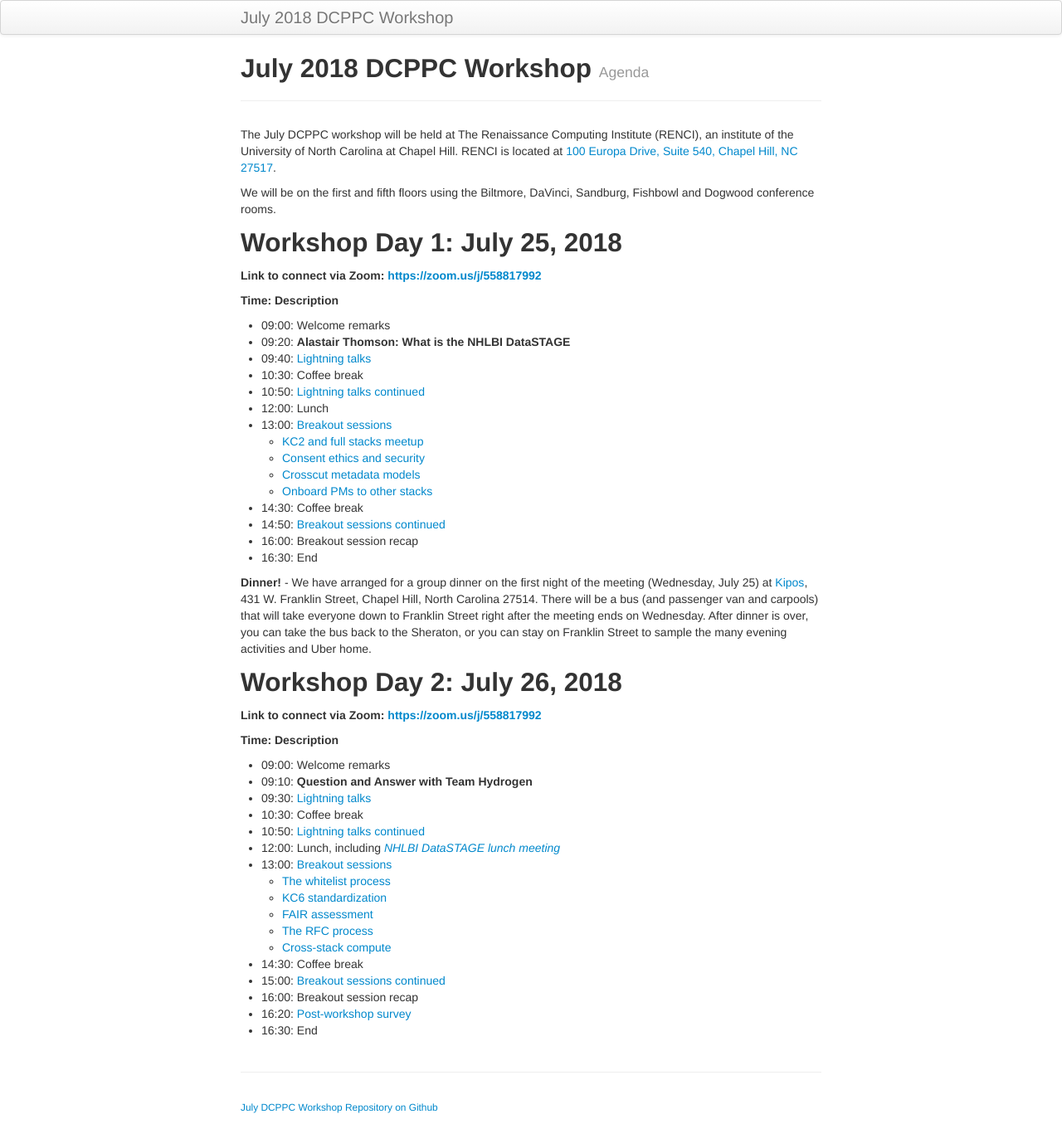
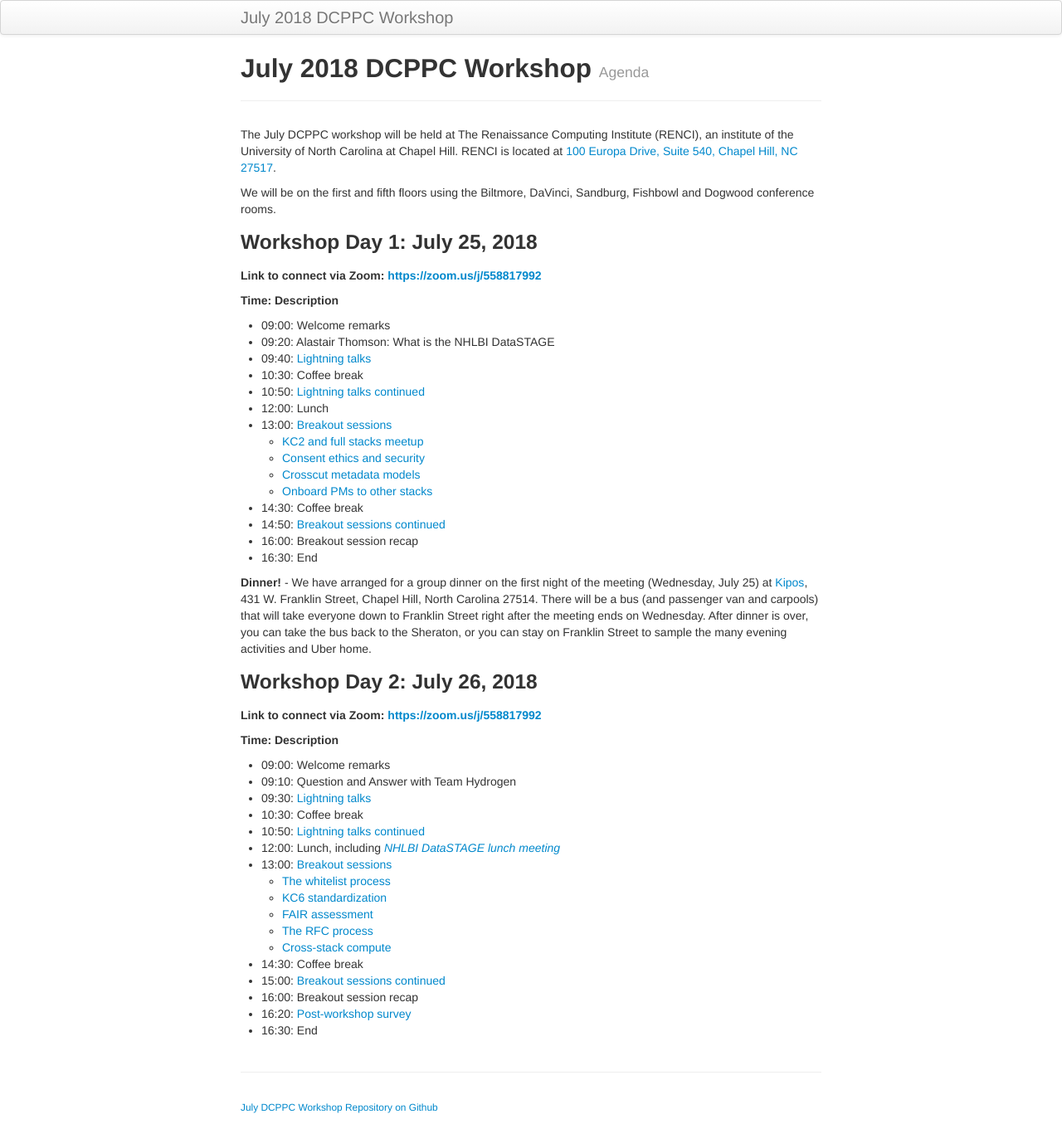
Before and after one commit to dcppc/2018-july-workshop, a Jekyll site: the page built from docs/agenda.md, in a window 1280 px wide. Shown: the whole page at 83% size. Built offline with Jekyll 4.4.1, drawn with Linux system fonts in a browser that asks for light colours.

Commit message:
formatting

```diff
--- a/docs/agenda.md
+++ b/docs/agenda.md
@@ -9,13 +9,13 @@ The July DCPPC workshop will be held at The Renaissance Computing Institute (REN
 
 We will be on the first and fifth floors using the Biltmore, DaVinci, Sandburg, Fishbowl and Dogwood conference rooms.
 
-## Workshop Day 1: July 25, 2018
+### Workshop Day 1: July 25, 2018
 
 **Link to connect via Zoom: [https://zoom.us/j/558817992](https://zoom.us/j/562256926)**
 
 **Time: Description**
 - 09:00: Welcome remarks
-- 09:20: **Alastair Thomson: What is the NHLBI DataSTAGE**
+- 09:20: Alastair Thomson: What is the NHLBI DataSTAGE
 - 09:40: [Lightning talks](https://github.com/dcppc/2018-july-workshop/issues/4)
 - 10:30: Coffee break
 - 10:50: [Lightning talks continued](https://github.com/dcppc/2018-july-workshop/issues/4)
@@ -33,13 +33,13 @@ We will be on the first and fifth floors using the Biltmore, DaVinci, Sandburg,
 
 **Dinner!** - We have arranged for a group dinner on the first night of the meeting (Wednesday, July 25) at [Kipos](http://kiposchapelhill.com/), 431 W. Franklin Street, Chapel Hill, North Carolina 27514. There will be a bus (and passenger van and carpools) that will take everyone down to Franklin Street right after the meeting ends on Wednesday. After dinner is over, you can take the bus back to the Sheraton, or you can stay on Franklin Street to sample the many evening activities and Uber home.
 
-## Workshop Day 2:  July 26, 2018
+### Workshop Day 2:  July 26, 2018
 
 **Link to connect via Zoom: [https://zoom.us/j/558817992](https://zoom.us/j/562256926)**
 
 **Time: Description**
 - 09:00: Welcome remarks
-- 09:10: **Question and Answer with Team Hydrogen**
+- 09:10: Question and Answer with Team Hydrogen
 - 09:30: [Lightning talks](https://github.com/dcppc/2018-july-workshop/issues/5)
 - 10:30: Coffee break
 - 10:50: [Lightning talks continued](https://github.com/dcppc/2018-july-workshop/issues/5)
```
